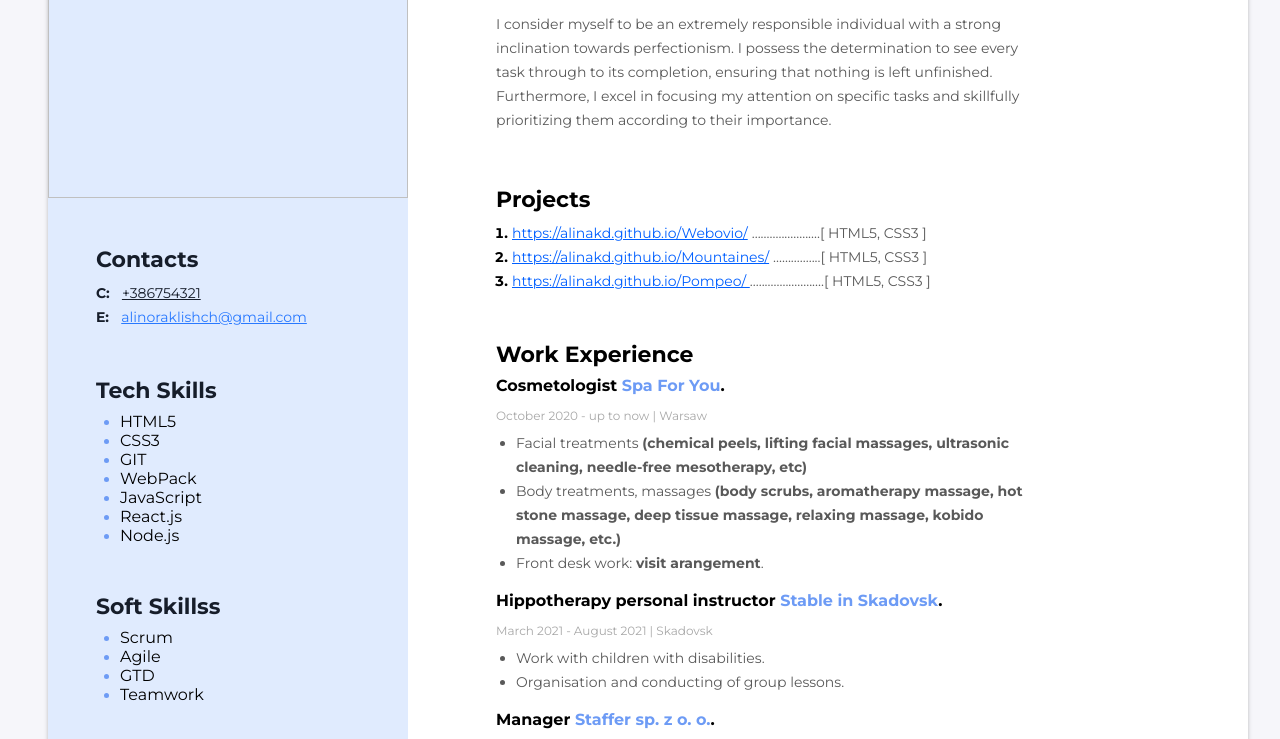
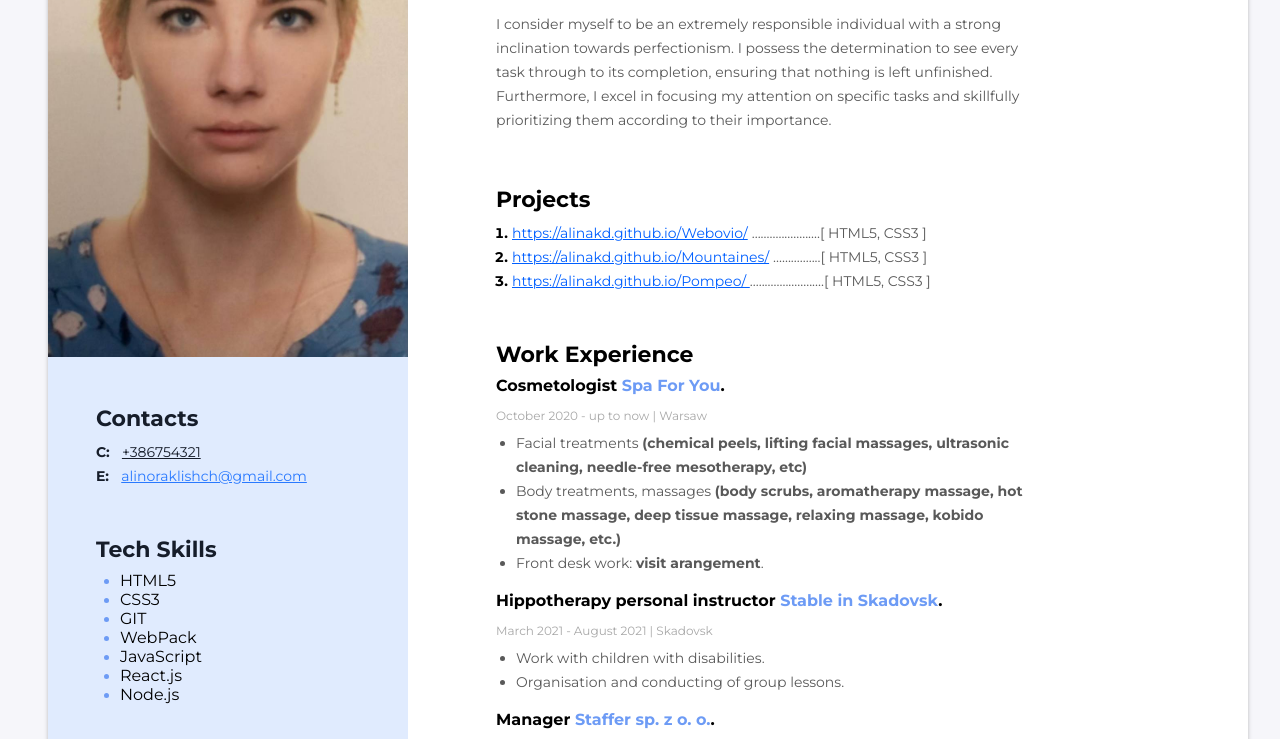
Before and after one commit to alinakd/Resume, a plain HTML site: page index.html in a window 1280 px wide. Shown: the part 258-997 px from the top of the page. Drawn offline with Linux system fonts and the light colour scheme; the site is published under a folder, as on GitHub Pages, so addresses that start at the root find nothing.

Commit message:
Fixed img url

```diff
--- a/index.html
+++ b/index.html
@@ -16,7 +16,7 @@
     <div class="wrapper">
       <!-- Sidebar -->
       <aside class="sidebar">
-        <img src="/img/avatar.jpg" alt="My photo" width="360" class="my_photo" />
+        <img src="img/avatar.jpg" alt="My photo" width="360" class="my_photo" />
 
         <!-- Contacts -->
         <div class="contacts_container">
```
